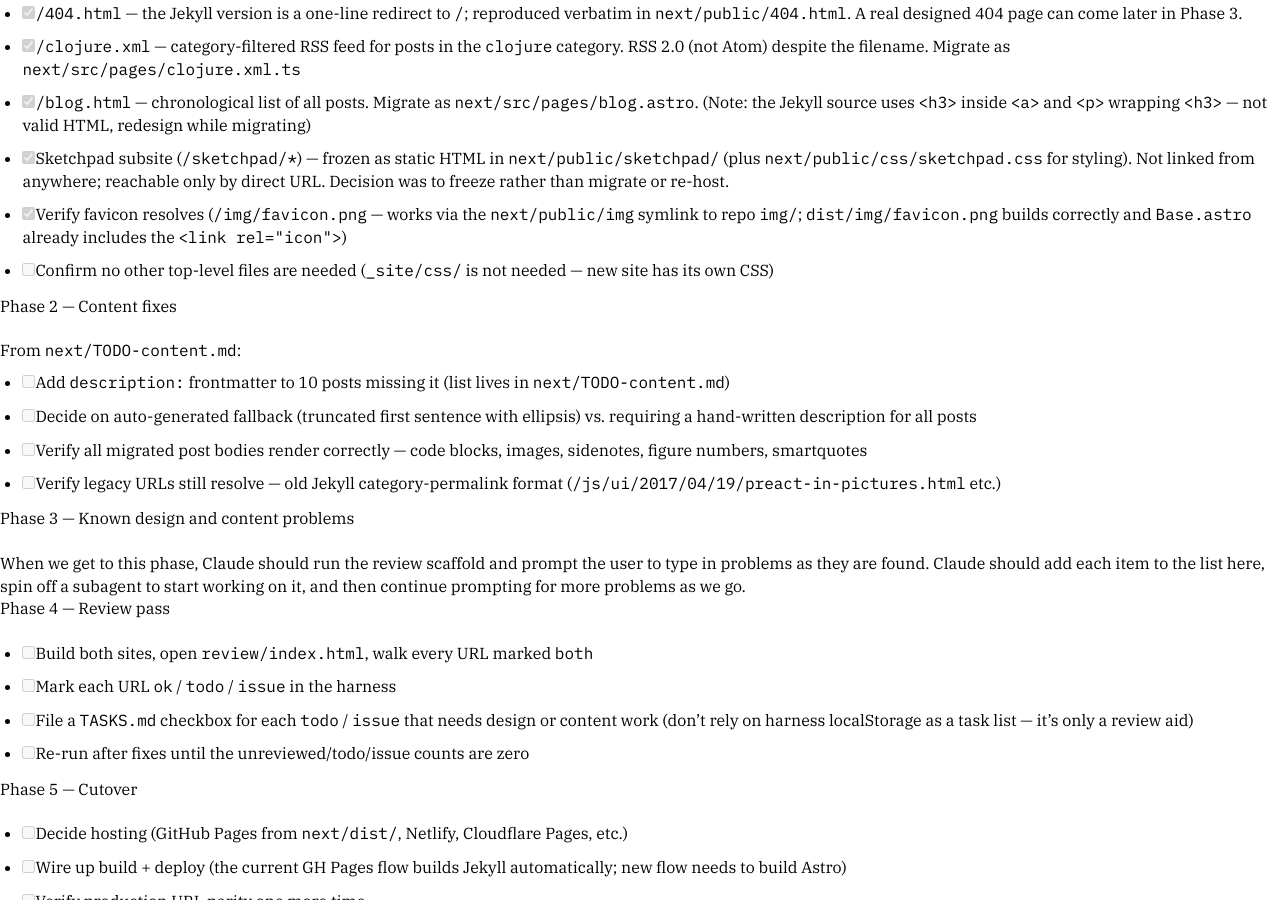
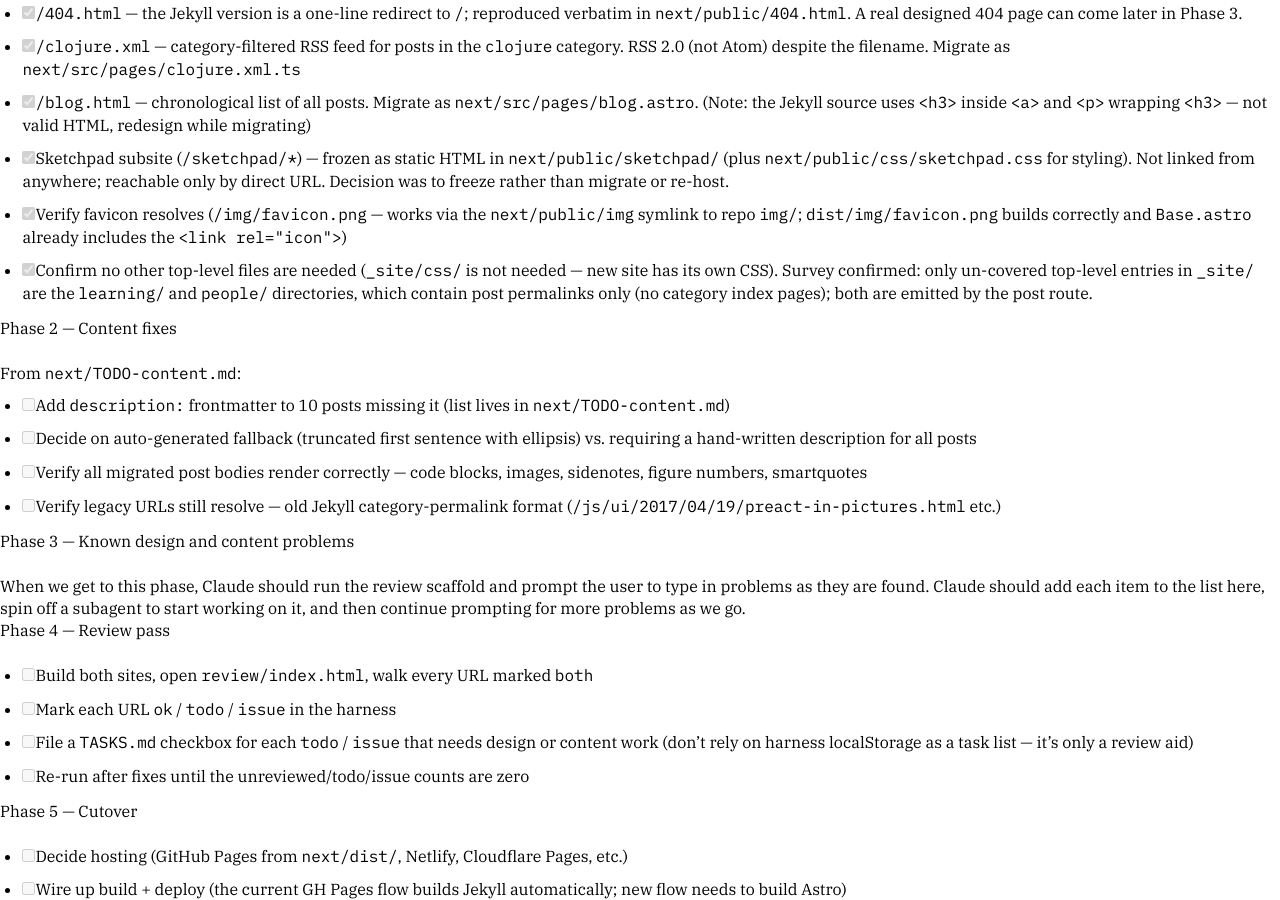
Before and after one commit to asolove/asolove.github.io, a Jekyll site: the page built from TASKS.md, in a window 1280 px wide and 900 px high, scrolled down 844 px. Built offline with Jekyll 4.4.1, drawn with Linux system fonts in a browser that asks for light colours; our own code applies the rules of GitHub Pages for plain Markdown files; comment, search, counter and statistics services are not loaded.

Commit message:
Confirm Phase 1 site-root file coverage complete

```diff
--- a/TASKS.md
+++ b/TASKS.md
@@ -26,7 +26,7 @@ Pages the old site has that the new site doesn't yet. Verified by running the re
 - [x] `/blog.html` — chronological list of all posts. Migrate as `next/src/pages/blog.astro`. (Note: the Jekyll source uses `<h3>` inside `<a>` and `<p>` wrapping `<h3>` — not valid HTML, redesign while migrating)
 - [x] Sketchpad subsite (`/sketchpad/*`) — frozen as static HTML in `next/public/sketchpad/` (plus `next/public/css/sketchpad.css` for styling). Not linked from anywhere; reachable only by direct URL. Decision was to freeze rather than migrate or re-host.
 - [x] Verify favicon resolves (`/img/favicon.png` — works via the `next/public/img` symlink to repo `img/`; `dist/img/favicon.png` builds correctly and `Base.astro` already includes the `<link rel="icon">`)
-- [ ] Confirm no other top-level files are needed (`_site/css/` is not needed — new site has its own CSS)
+- [x] Confirm no other top-level files are needed (`_site/css/` is not needed — new site has its own CSS). Survey confirmed: only un-covered top-level entries in `_site/` are the `learning/` and `people/` directories, which contain post permalinks only (no category index pages); both are emitted by the post route.
 
 ## Phase 2 — Content fixes
 
```
